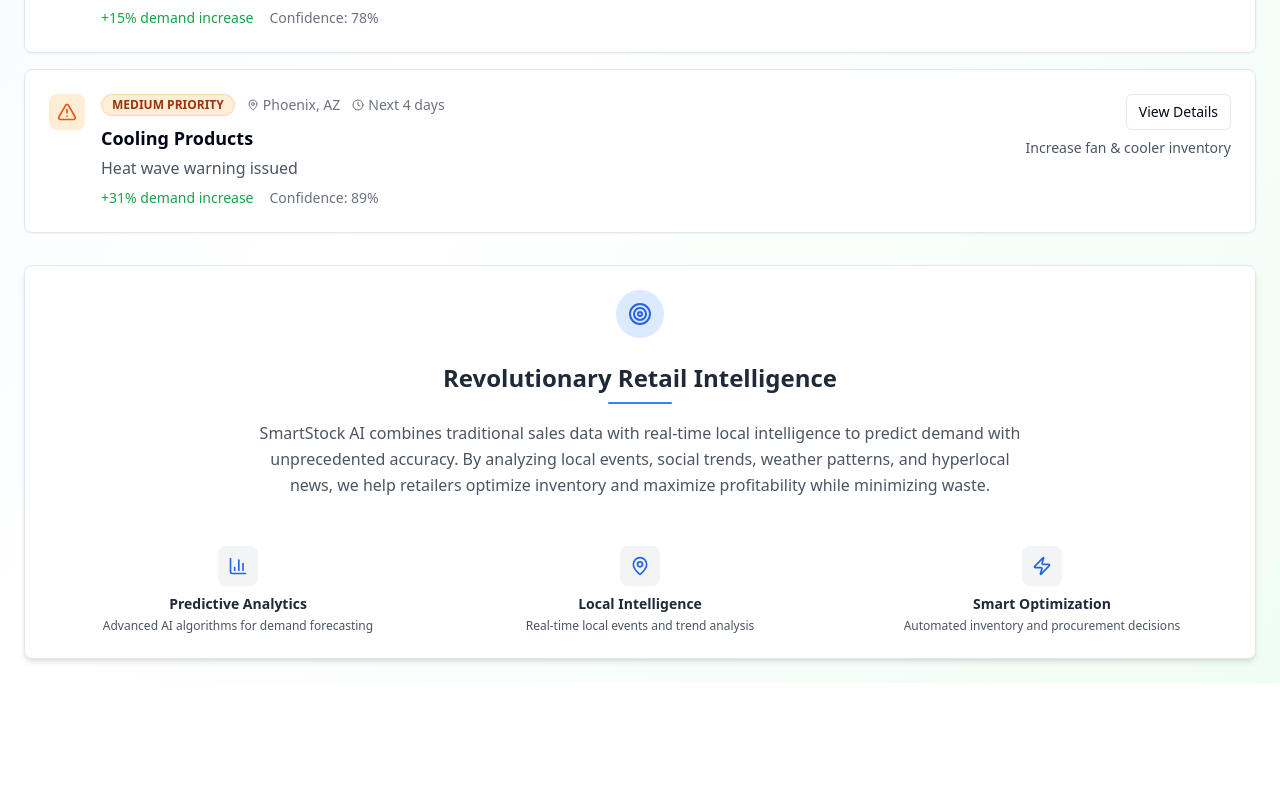
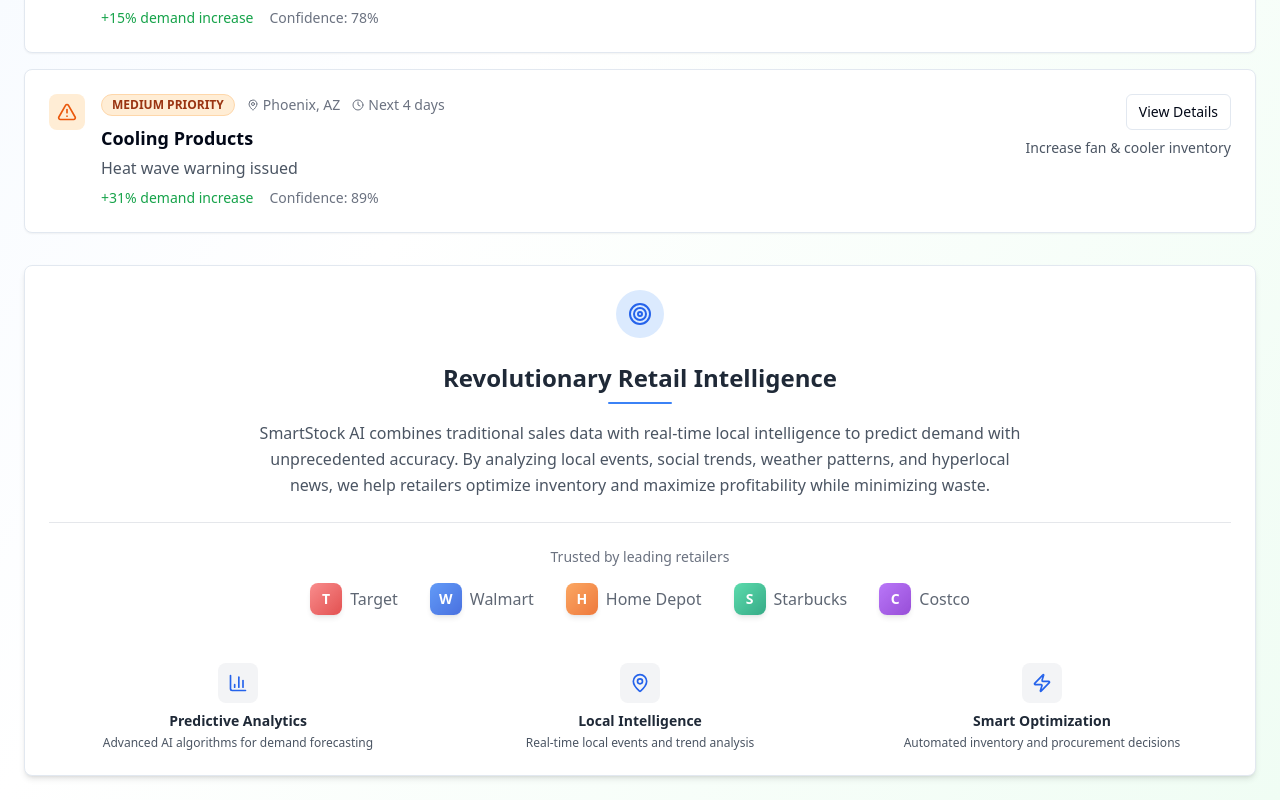
Before and after one commit to amanInBlack17/local-pulse-procure, a React (Vite) app: page / in a window 1280 px wide. Shown: the part 1034-1834 px from the top of the page. Before the commit the page ends 1717 px from the top, so only its background shows below. Built offline with nearby package versions, Linux system fonts and the light colour scheme.

Commit message:
Enhance footer logo colors
Added different catchy colors to the logos in the footer section.

```diff
--- a/src/pages/Index.tsx
+++ b/src/pages/Index.tsx
@@ -1,3 +1,4 @@
+
 
 import { useState, useEffect } from "react";
 import { Card, CardContent, CardDescription, CardHeader, CardTitle } from "@/components/ui/card";
@@ -249,6 +250,47 @@ const Index = () => {
                 </p>
               </div>
 
+              {/* Logo Section with Catchy Colors */}
+              <div className="pt-6 border-t border-gray-200 dark:border-gray-600">
+                <p className="text-sm text-gray-500 dark:text-gray-400 mb-4">Trusted by leading retailers</p>
+                <div className="flex flex-wrap justify-center items-center gap-8 opacity-80 hover:opacity-100 transition-opacity">
+                  <div className="flex items-center space-x-2 transform hover:scale-105 transition-transform">
+                    <div className="w-8 h-8 bg-gradient-to-br from-red-400 to-red-600 rounded-lg flex items-center justify-center shadow-md">
+                      <span className="text-white font-bold text-sm">T</span>
+                    </div>
+                    <span className="text-gray-700 dark:text-gray-300 font-medium">Target</span>
+                  </div>
+
+                  <div className="flex items-center space-x-2 transform hover:scale-105 transition-transform">
+                    <div className="w-8 h-8 bg-gradient-to-br from-blue-500 to-blue-700 rounded-lg flex items-center justify-center shadow-md">
+                      <span className="text-white font-bold text-sm">W</span>
+                    </div>
+                    <span className="text-gray-700 dark:text-gray-300 font-medium">Walmart</span>
+                  </div>
+
+                  <div className="flex items-center space-x-2 transform hover:scale-105 transition-transform">
+                    <div className="w-8 h-8 bg-gradient-to-br from-orange-400 to-orange-600 rounded-lg flex items-center justify-center shadow-md">
+                      <span className="text-white font-bold text-sm">H</span>
+                    </div>
+                    <span className="text-gray-700 dark:text-gray-300 font-medium">Home Depot</span>
+                  </div>
+
+                  <div className="flex items-center space-x-2 transform hover:scale-105 transition-transform">
+                    <div className="w-8 h-8 bg-gradient-to-br from-emerald-400 to-emerald-600 rounded-lg flex items-center justify-center shadow-md">
+                      <span className="text-white font-bold text-sm">S</span>
+                    </div>
+                    <span className="text-gray-700 dark:text-gray-300 font-medium">Starbucks</span>
+                  </div>
+
+                  <div className="flex items-center space-x-2 transform hover:scale-105 transition-transform">
+                    <div className="w-8 h-8 bg-gradient-to-br from-purple-500 to-purple-700 rounded-lg flex items-center justify-center shadow-md">
+                      <span className="text-white font-bold text-sm">C</span>
+                    </div>
+                    <span className="text-gray-700 dark:text-gray-300 font-medium">Costco</span>
+                  </div>
+                </div>
+              </div>
+
               {/* Feature highlights */}
               <div className="grid grid-cols-1 sm:grid-cols-3 gap-6 pt-6">
                 <div className="text-center">
```
